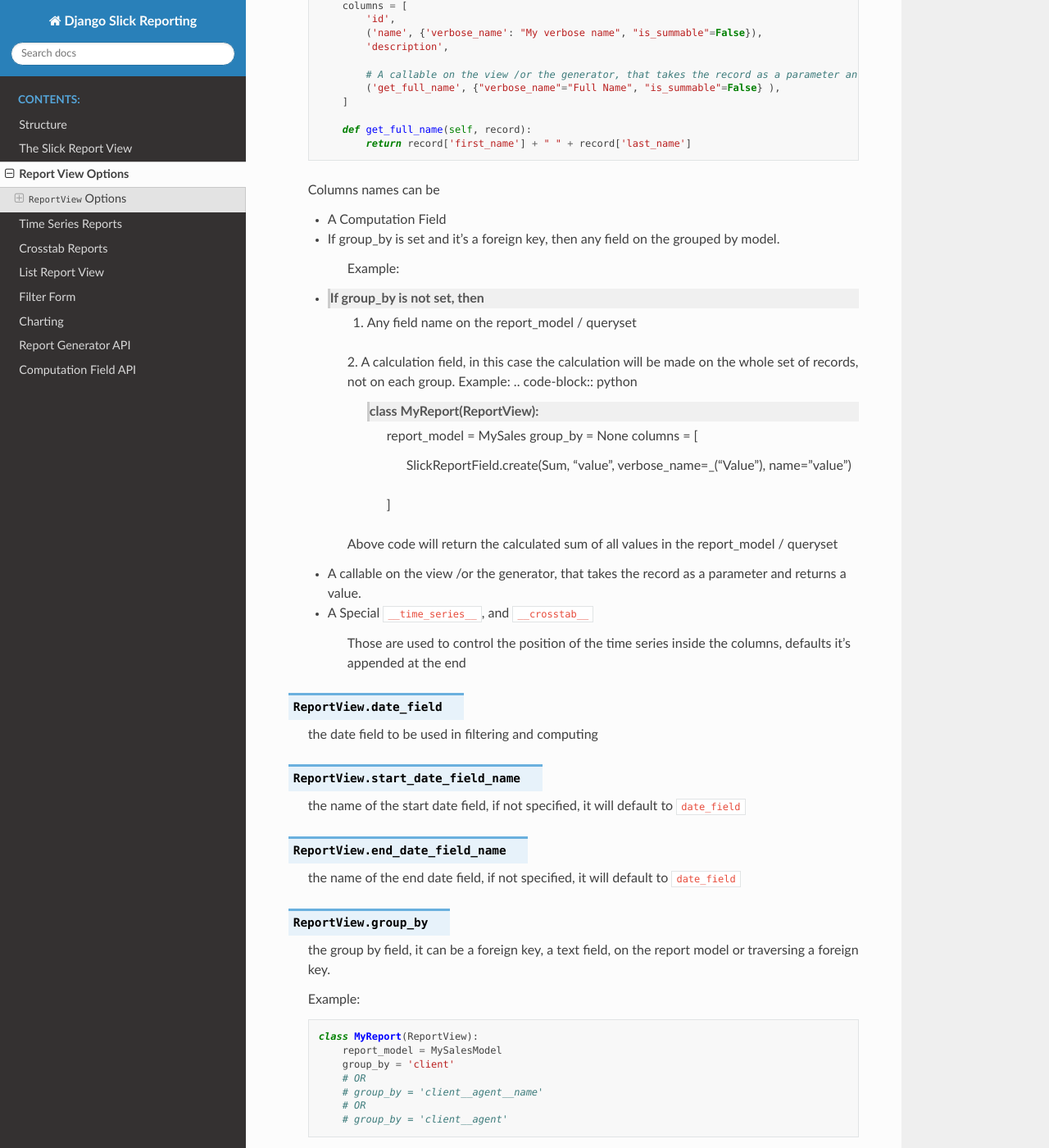
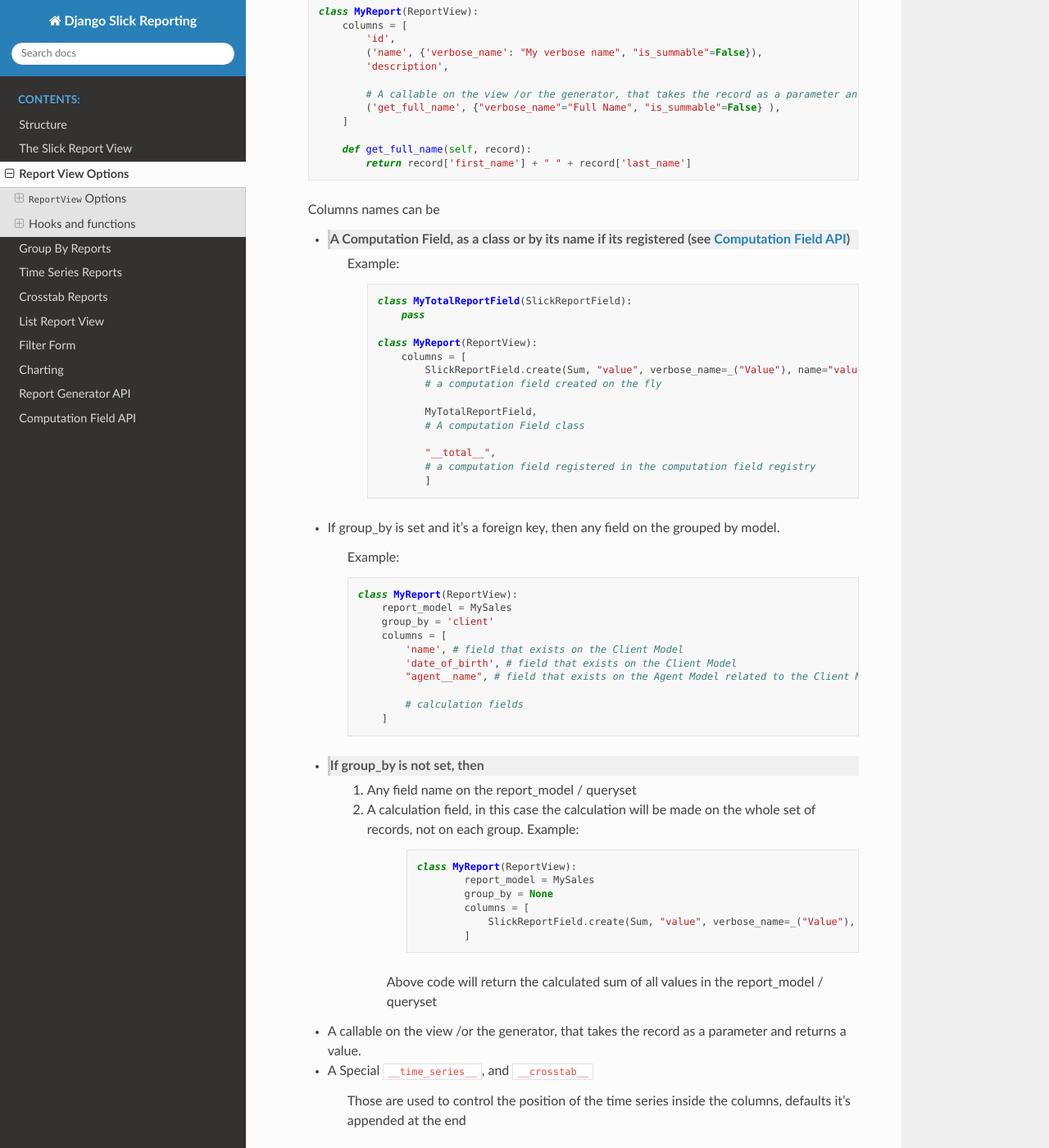
Before and after one commit to Justin121983/django-slick-reporting, a Sphinx documentation site: the page built from docs/source/view_options.rst, in a window 1280 px wide and 1400 px high, scrolled down 917 px. Shown: the whole window at 82% size. Built offline with Sphinx 7.4.7 and the Read the Docs theme 2.0.0, drawn with Linux system fonts in a browser that asks for light colours; some of the changed text lies outside the part shown.

Commit message:
Adjust the code and documentation for the new ReportView Work on documentation

```diff
--- a/docs/source/crosstab_options.rst
+++ b/docs/source/crosstab_options.rst
@@ -9,10 +9,10 @@
 
     from django.utils.translation import gettext_lazy as _
     from django.db.models import Sum
-    from slick_reporting.views import SlickReportView
+    from slick_reporting.views import ReportView
 
 
-    class MyCrosstabReport(SlickReportView):
+    class MyCrosstabReport(ReportView):
 
         crosstab_field = "client"
         # the column you want to make a crosstab on, can be a foreign key or a choice field
@@ -73,7 +73,7 @@
     from .models import MySales
 
 
-    class MyCrosstabReport(SlickReportView):
+    class MyCrosstabReport(ReportView):
 
         date_field = "date"
         group_by = "product"
--- /dev/null
+++ b/docs/source/group_by_report.rst
@@ -0,0 +1,49 @@
+================
+Group By Reports
+================
+
+Group by reports are reports that group the data by a specific field. For example, a report that groups the expenses by the expense type.
+
+Example:
+
+.. code-block:: python
+
+    class ExpenseTotal(ReportView):
+        report_model = ExpenseTransaction
+        report_title = _("Expenses Daily")
+        group_by = "expense"
+
+        columns = [
+            "name", # name field on the expense model
+            SlickReportField.create(Sum, "value", verbose_name=_("Total Expenditure"), name="value"),
+        ]
+
+
+Group by can also be a traversing field
+
+
+.. note::
+    If the group by field is a traversing field, the report will be grouped by the last field in the traversing path.
+    and the columns available will be the fields on the last model in the traversing path.
+
+
+Example:
+
+.. code-block:: python
+
+    class ExpenseTotal(ReportView):
+        report_model = ExpenseTransaction
+        report_title = _("Expenses Daily")
+        group_by = "expense__expensecategory" # Note the traversing
+
+        columns = [
+            "name", # name field on the ExpenseCategory model
+            SlickReportField.create(Sum, "value", verbose_name=_("Value"), name="value"),
+        ]
+
+A Sample group by report would look like this:
+
+.. image:: _static/group_report.png
+  :width: 800
+  :alt: Group Report
+  :align: center
--- a/docs/source/time_series_options.rst
+++ b/docs/source/time_series_options.rst
@@ -9,9 +9,9 @@
 
     from django.utils.translation import gettext_lazy as _
     from django.db.models import Sum
-    from slick_reporting.views import SlickReportView
+    from slick_reporting.views import ReportView
 
-    class MyReport(SlickReportView):
+    class MyReport(ReportView):
 
         time_series_pattern = "monthly"
         # options are : "daily", "weekly", "monthly", "yearly", "custom"
--- a/docs/source/view_options.rst
+++ b/docs/source/view_options.rst
@@ -3,11 +3,10 @@
 
 We can categorize the output of a report into 4 sections:
 
+#. Grouped report: similar to what you'd so with a GROUP BY sql statement. We group by a field and do some kind of calculations over the grouped records.
+#. Time series report: a step up from the previous grouped report, where the calculations are done for each time period set in the time series options.
+#. Crosstab report: It's a report where the results shows the relationship between two or more variables. Example: Rows are the clients, columns are the products, and the values are the number of sales for each client/product combination.
 #. List report: Similar to a django changelist, it's a direct view of the report model records with some extra features like sorting, filtering, pagination, etc.
-#. Grouped report: similar to what you'd expect from a SQL group by query, it's a list of records grouped by a certain field
-#. Time series report: a step up from the grouped report, where the results are computed for each time period (day, week, month, year, etc) or you can specify a custom periods.
-#. Crosstab report: It's a report where a table showing the relationship between two or more variables. (like Client sales of each product comparison)
-
 
 
 In following sections we will explore the different options for each type of report.
@@ -49,19 +48,42 @@
 
     Columns names can be
 
-    * A Computation Field
+    * A Computation Field, as a class or by its name if its registered (see :ref:`computation_field`)
+        Example:
+
+            .. code-block:: python
+
+                    class MyTotalReportField(SlickReportField):
+                        pass
+
+                    class MyReport(ReportView):
+                        columns = [
+                            SlickReportField.create(Sum, "value", verbose_name=_("Value"), name="value"),
+                            # a computation field created on the fly
+
+                            MyTotalReportField,
+                            # A computation Field class
+
+                            "__total__",
+                            # a computation field registered in the computation field registry
+                            ]
+
+
+
 
     * If group_by is set and it's a foreign key, then any field on the grouped by model.
 
         Example:
 
         .. code-block:: python
+
                 class MyReport(ReportView):
                     report_model = MySales
                     group_by = 'client'
                     columns = [
                         'name', # field that exists on the Client Model
                         'date_of_birth', # field that exists on the Client Model
+                        "agent__name", # field that exists on the Agent Model related to the Client Model
 
                         # calculation fields
                     ]
@@ -72,16 +94,18 @@
     * If group_by is not set, then
         1. Any field name on the report_model / queryset
         2. A calculation field, in this case the calculation will be made on the whole set of records, not on each group.
-        Example:
-        .. code-block:: python
-            class MyReport(ReportView):
-                    report_model = MySales
-                    group_by = None
-                    columns = [
-                        SlickReportField.create(Sum, "value", verbose_name=_("Value"), name="value")
-                    ]
+           Example:
 
-        Above code will return the calculated sum of all values in the report_model / queryset
+                .. code-block:: python
+
+                    class MyReport(ReportView):
+                            report_model = MySales
+                            group_by = None
+                            columns = [
+                                SlickReportField.create(Sum, "value", verbose_name=_("Value"), name="value")
+                            ]
+
+            Above code will return the calculated sum of all values in the report_model / queryset
 
     * A callable on the view /or the generator, that takes the record as a parameter and returns a value.
 
@@ -201,3 +225,35 @@
 .. attribute:: ReportView.doc_type_minus_list
 
             Set the doc_type minus list to be used in double sided calculations, default to ``None``
+
+
+
+Hooks and functions
+-------------------
+
+.. attribute:: ReportView.get_queryset()
+
+        Override this function to return a custom queryset to be used in the report.
+
+.. attribute:: ReportView.get_report_title()
+
+        Override this function to return a custom report title.
+
+.. attribute:: ReportView.ajax_render_to_response()
+
+            Override this function to return a custom response for ajax requests.
+
+.. attribute:: ReportView.format_row()
+
+        Override this function to return a custom row format.
+
+.. attribute:: ReportView.filter_results(data, for_print=False)
+
+        Hook to Filter results, usable if you want to do actions on the data set based on computed data (like eliminate __balance__ = 0, etc)
+        :param data: the data set , list of dictionaries
+        :param for_print: if the data is being filtered for printing or not
+        :return: the data set after filtering.
+
+.. attribute:: ReportView.get_form_crispy_helper()
+
+        Override this function to return a custom crispy form helper for the report form.
```
Also changed, not shown: README.rst (+5 -5 lines), docs/source/index.rst (+4 -3 lines), docs/source/the_view.rst (+18 -9 lines), docs/source/tour.rst (+5 -5 lines), .pre-commit-config.yaml, docs/source/_static/group_report.png (added), 3 other files.
